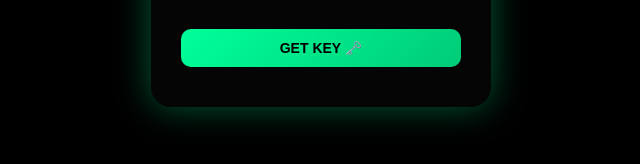
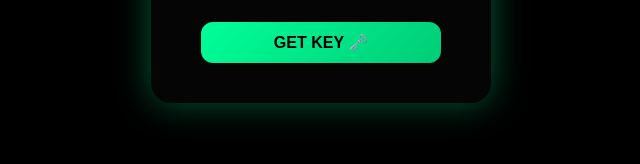
Before and after one commit to king-mods-login/King-Mods, a plain HTML site: page index.html in a window 1280 px wide. Shown: the part 462-626 px from the top of the page, without its empty margins (319-959 px from the left). Drawn offline with Linux system fonts and the light colour scheme.

Commit message:
index.html

```diff
--- a/index.html
+++ b/index.html
@@ -42,15 +42,16 @@ body{
 }
 
 button{
-    width:100%;
+    width:240px;          /* ← العرض الجديد */
     padding:11px;
-    margin-top:12px;
-    font-size:14px;
+    margin:15px auto 0;  /* ← توسيط */
+    font-size:16px;
     font-weight:bold;
     border:none;
-    border-radius:10px;
+    border-radius:12px;
     cursor:pointer;
     transition:0.3s;
+    display:block;
 }
 
 button:hover{
```
